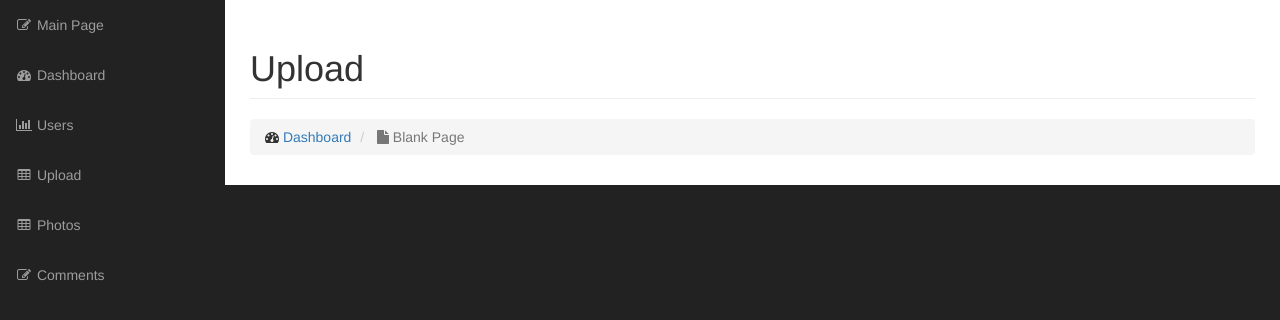
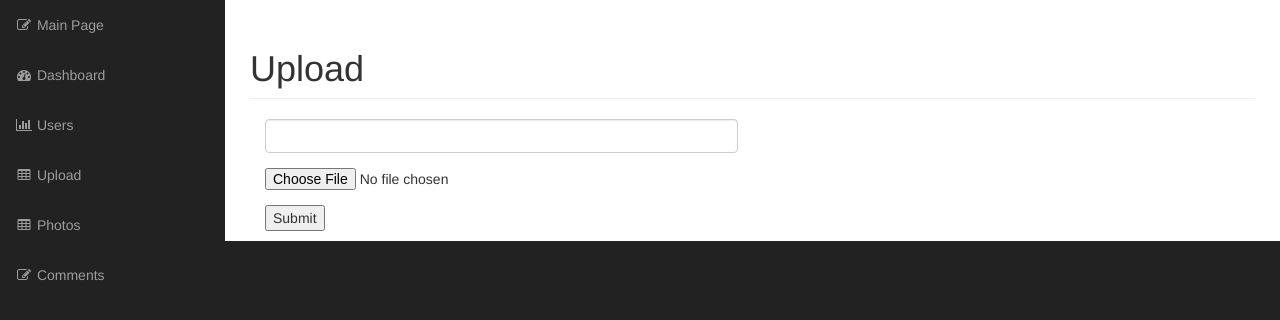
Before and after one commit to Pat-On/php_oop, a PHP site: page /admin/upload.php in a window 1280 px wide. Shown: the part 51-371 px from the top of the page. Run offline with PHP 8.4, Linux system fonts and the light colour scheme; the visitor is signed in with stand-in values (Sample User, id 1); grey boxes labelled with a size stand in for pictures from a placeholder-image service; some libraries are stand-ins or nearby versions.

Commit message:
html form

```diff
--- a/admin/upload.php
+++ b/admin/upload.php
@@ -1,4 +1,12 @@
 <?php include("includes/header.php"); ?>
+<?php
+if (!$session->is_signed_in()) {
+    redirect("login.php");
+}
+
+?>
+
+
 
 <!-- Navigation -->
 <nav class="navbar navbar-inverse navbar-fixed-top" role="navigation">
@@ -25,14 +33,22 @@
                     Upload
                     <!-- <small>Subheading</small> -->
                 </h1>
-                <ol class="breadcrumb">
-                    <li>
-                        <i class="fa fa-dashboard"></i> <a href="index.html">Dashboard</a>
-                    </li>
-                    <li class="active">
-                        <i class="fa fa-file"></i> Blank Page
-                    </li>
-                </ol>
+                <div class="col-md-6">
+
+                    <form action="upload.php" method="post" enctype="multipart/form-data">
+                        <div class="form-group">
+                            <input type="text" name="title" class="form-control">
+                        </div>
+                        <div class="form-group">
+                            <input type="file" name="file_upload">
+                        </div>
+
+                        <input type="submit" name="submit">
+
+                    </form>
+
+                </div>
+
             </div>
         </div>
         <!-- /.row -->
```
